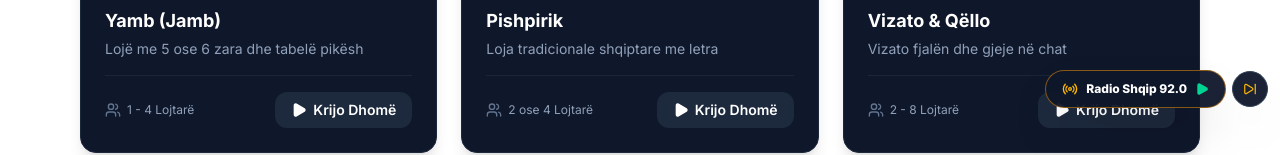
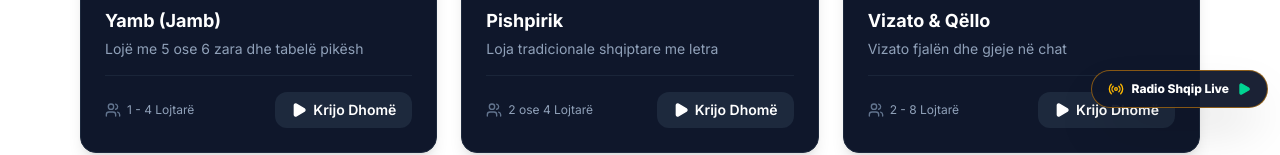
Before and after one commit to gazi73h-gif/gamezone, a Next.js app: page / in a window 1280 px wide. Shown: the part 680-835 px from the top of the page. Built offline with nearby package versions, Linux system fonts and the light colour scheme; no server answers; the database is empty.

Commit message:
Le vetem Radio Shqip Live

```diff
--- a/src/components/RadioPlayer.tsx
+++ b/src/components/RadioPlayer.tsx
@@ -1,22 +1,13 @@
 'use client';
 
 import React, { useState, useRef } from 'react';
-import { Radio, Play, Square, SkipForward } from 'lucide-react';
-
-const STATIONS = [
-  { name: 'Radio Shqip 92.0', url: 'https://cp1.sednastream.com/proxy/radioshqip?mp=/stream' },
-  { name: 'Chill Lounge (SomaFM)', url: 'https://somafm.com' },
-  { name: 'Radio Dukagjini', url: 'https://s2.voscast.com:8825/radiodukagjini' },
-];
+import { Radio, Play, Square } from 'lucide-react';
 
 export default function RadioPlayer() {
-  const [stationIndex, setStationIndex] = useState<number>(0);
   const [isPlaying, setIsPlaying] = useState<boolean>(false);
   const [isLoading, setIsLoading] = useState<boolean>(false);
   const [errorMsg, setErrorMsg] = useState<string>('');
   const audioRef = useRef<HTMLAudioElement | null>(null);
-
-  const currentStation = STATIONS[stationIndex];
 
   const handleToggle = async () => {
     const audio = audioRef.current;
@@ -29,7 +20,6 @@ export default function RadioPlayer() {
     } else {
       setIsLoading(true);
       try {
-        audio.src = currentStation.url;
         audio.load();
         await audio.play();
         setIsPlaying(true);
@@ -42,30 +32,11 @@ export default function RadioPlayer() {
     }
   };
 
-  const handleNextStation = async () => {
-    const nextIdx = (stationIndex + 1) % STATIONS.length;
-    setStationIndex(nextIdx);
-    setErrorMsg('');
-    const audio = audioRef.current;
-    if (audio && isPlaying) {
-      setIsLoading(true);
-      try {
-        audio.src = STATIONS[nextIdx].url;
-        audio.load();
-        await audio.play();
-      } catch {
-        setIsPlaying(false);
-        setErrorMsg('S’u lidh');
-      } finally {
-        setIsLoading(false);
-      }
-    }
-  };
-
   return (
-    <div className="fixed bottom-3 right-3 z-50 flex items-center gap-1.5">
+    <div className="fixed bottom-3 right-3 z-50">
       <audio
         ref={audioRef}
+        src="https://sednastream.com"
         preload="none"
         onPlaying={() => {
           setIsPlaying(true);
@@ -93,10 +64,10 @@ export default function RadioPlayer() {
           {isLoading
             ? 'Duke u lidhur...'
             : errorMsg
-            ? `${currentStation.name} (${errorMsg})`
+            ? `Radio Shqip (${errorMsg})`
             : isPlaying
-            ? `${currentStation.name}`
-            : `${currentStation.name}`}
+            ? 'Radio Shqip (Ndalo)'
+            : 'Radio Shqip Live'}
         </span>
         {isPlaying ? (
           <Square className="w-3.5 h-3.5 fill-current" />
@@ -104,14 +75,6 @@ export default function RadioPlayer() {
           <Play className="w-3.5 h-3.5 fill-current text-emerald-400" />
         )}
       </button>
-
-      <button
-        onClick={handleNextStation}
-        title="Ndërro stacionin"
-        className="p-2.5 rounded-full bg-slate-900/95 hover:bg-slate-800 border border-slate-700 text-amber-400 shadow-2xl transition cursor-pointer"
-      >
-        <SkipForward className="w-3.5 h-3.5" />
-      </button>
     </div>
   );
 }
```
